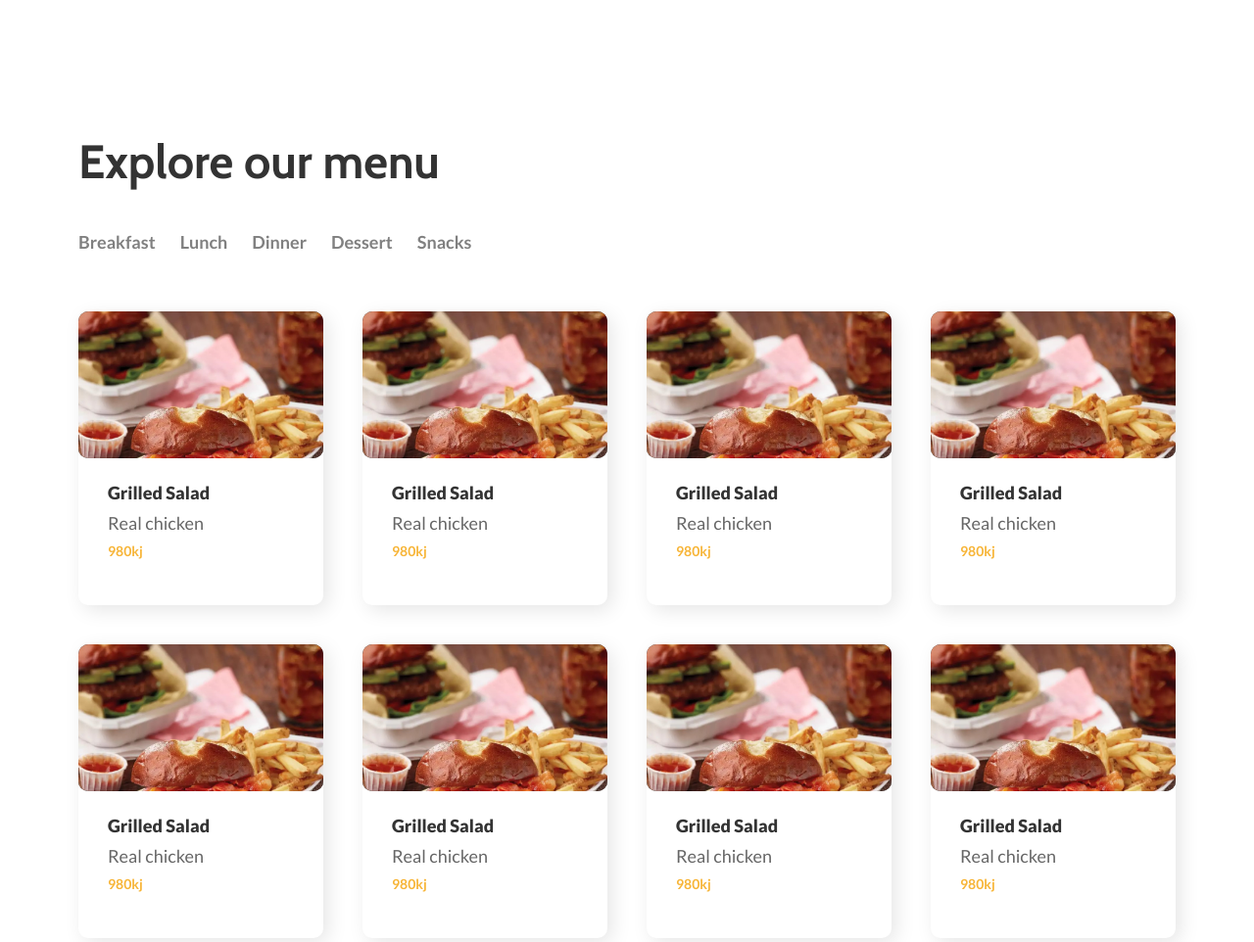
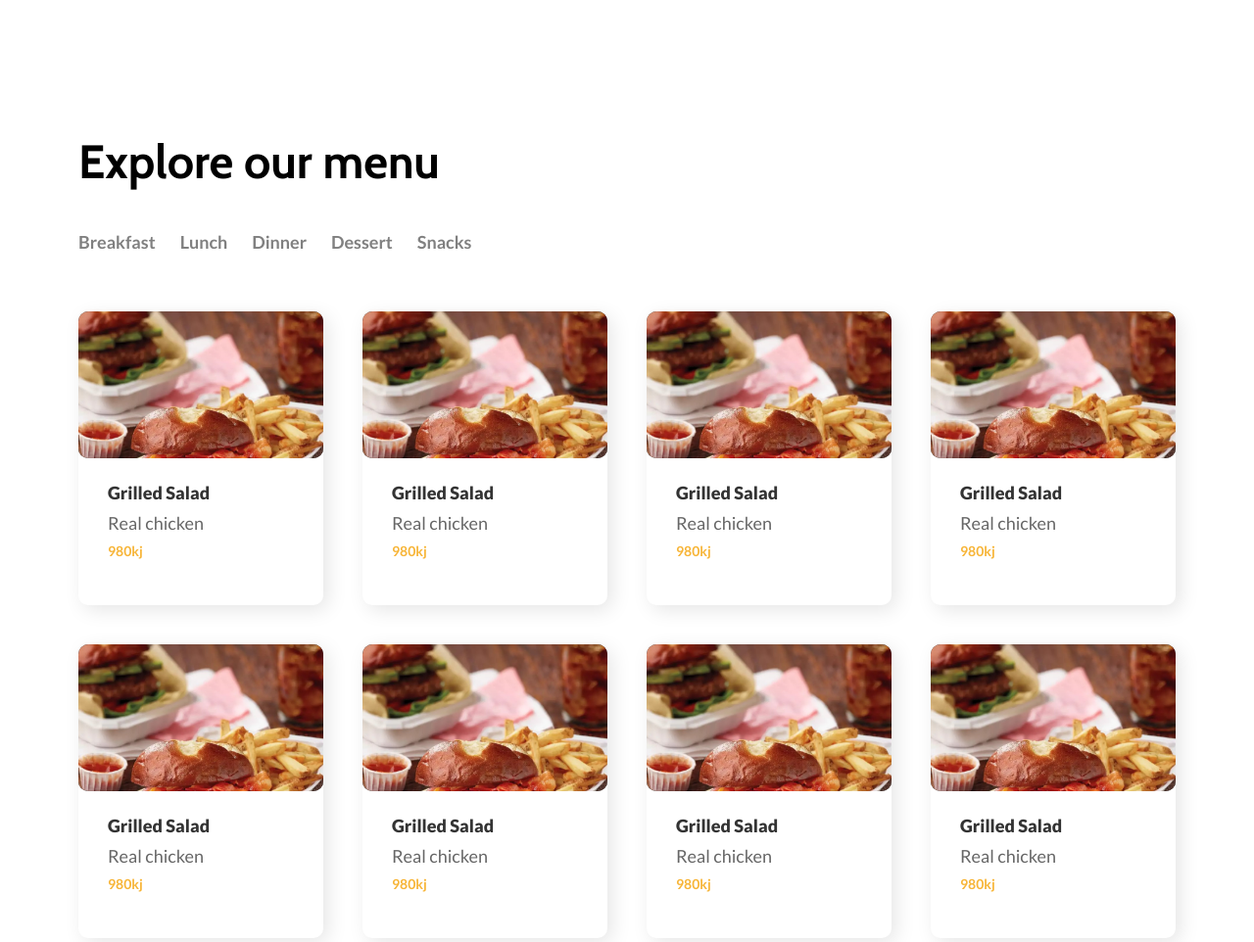
Before and after one commit to KelliePetersen/parceley, a Gatsby site: page / in a window 1280 px wide. Shown: the part 5260-6222 px from the top of the page at 98% size. Built offline with nearby package versions, Linux system fonts and the light colour scheme; Gatsby itself is replaced by a stand-in of ours.

Commit message:
make h2 000 black

```diff
--- a/src/components/layout.css
+++ b/src/components/layout.css
@@ -247,7 +247,7 @@ h2 {
   padding-right: 0;
   padding-top: 0;
   margin-bottom: 1.45rem;
-  color: inherit;
+  color: black;
   font-weight: bold;
   text-rendering: optimizeLegibility;
   font-size: 2.5rem;
```
